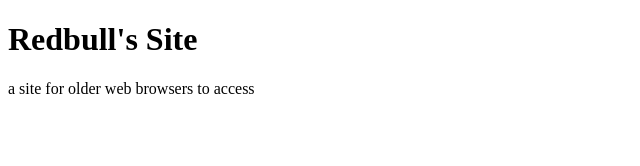
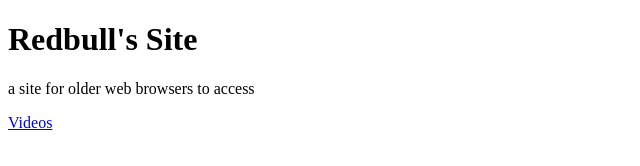
Before and after one commit to redbull4/redbull4.github.io, a plain HTML site: page index.html in a window 1280 px wide. Shown: the full height of the page, 0-640 px from the left. Drawn offline with Linux system fonts and the light colour scheme.

Commit message:
Update index.html

```diff
--- a/index.html
+++ b/index.html
@@ -2,3 +2,4 @@
 
 <h1>Redbull's Site</h1>
 <p>a site for older web browsers to access</p>
+<a href="Videos/index.html">Videos</a>
```
